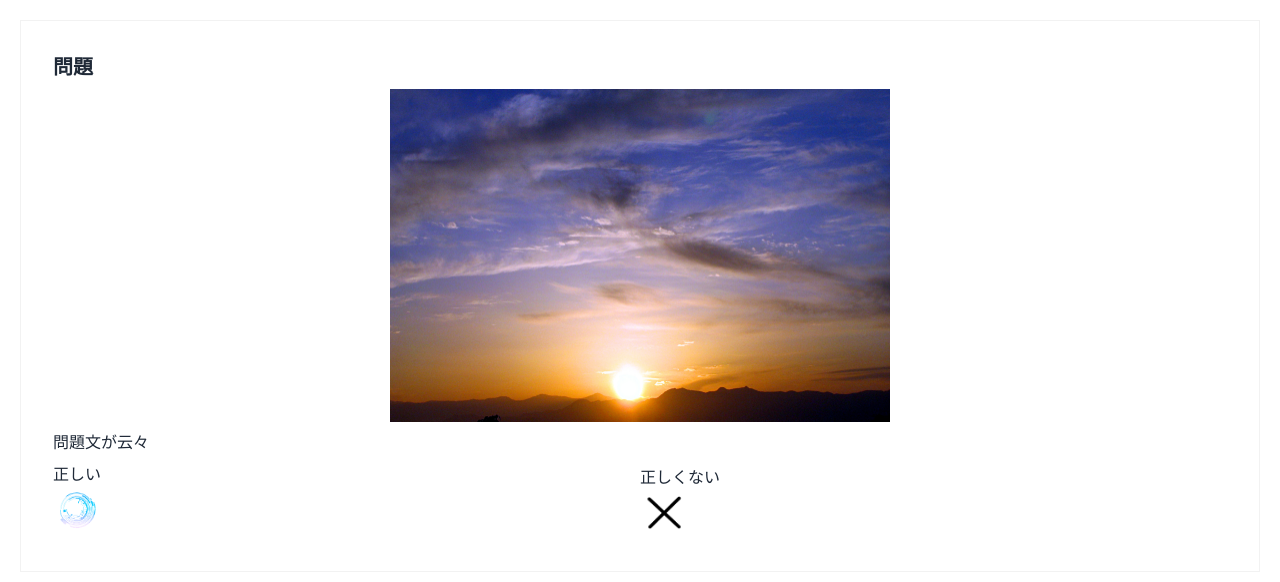
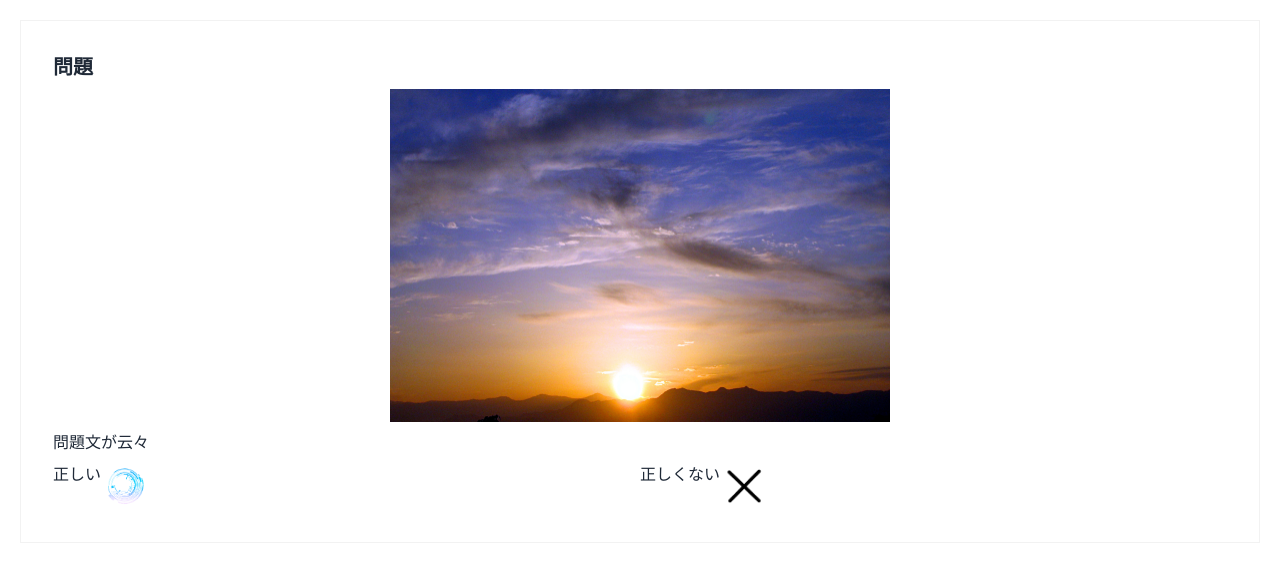
Before and after one commit to Tiamat-KIT/T_or_F_Quiz_Component, a Next.js app in the folder tfquizcomp/: page / in a window 1280 px wide. Shown: the top 582 px of the page. Built offline with nearby package versions, Linux system fonts and the light colour scheme.

Commit message:
ComponentNest

```diff
--- a/tfquizcomp/src/Component/Quiz.tsx
+++ b/tfquizcomp/src/Component/Quiz.tsx
@@ -1,7 +1,15 @@
 import Image from "next/image"
 
 export default function Quiz(){
-
+    function IconButton({ImageLink,alt_str}:{ImageLink:string,alt_str:string}){
+        return (
+            <button className="btn btn-square btn-ghost" type="submit">
+                <div>
+                    <Image src={ImageLink} width={100} height={100} alt={alt_str} />
+                </div>
+            </button>
+        )
+    }
     return (
         <>
             <div className="container mx-auto p-5">
@@ -14,20 +22,16 @@ export default function Quiz(){
                         <p>問題文が云々</p>
                         <div className="flex">
                             <div className="flex-1 place-self-center">
+                                <div className="flex">
                                     <h2>正しい</h2>
-                        <button className="btn btn-square btn-ghost">
-                            <div>
-                                <Image src="/technology_blue_circle.png" width={75} height={75} alt="true" />
+                                    <IconButton ImageLink="/technology_blue_circle.png" alt_str="true" />
                                 </div>
-                        </button>
                             </div>
                             <div className="flex-1 place-self-center">
+                                <div className="flex">
                                     <h2>正しくない</h2>
-                        <button className="btn btn-square btn-ghost">
-                            <div>
-                                <Image src="/Batsu.png" width={75} height={75} alt="true" />
+                                    <IconButton ImageLink="/Batsu.png" alt_str="false" />
                                 </div>
-                        </button>
                             </div>
                         </div>
                     </div>
```
Lines whose indentation alone changed are shown as unchanged.
